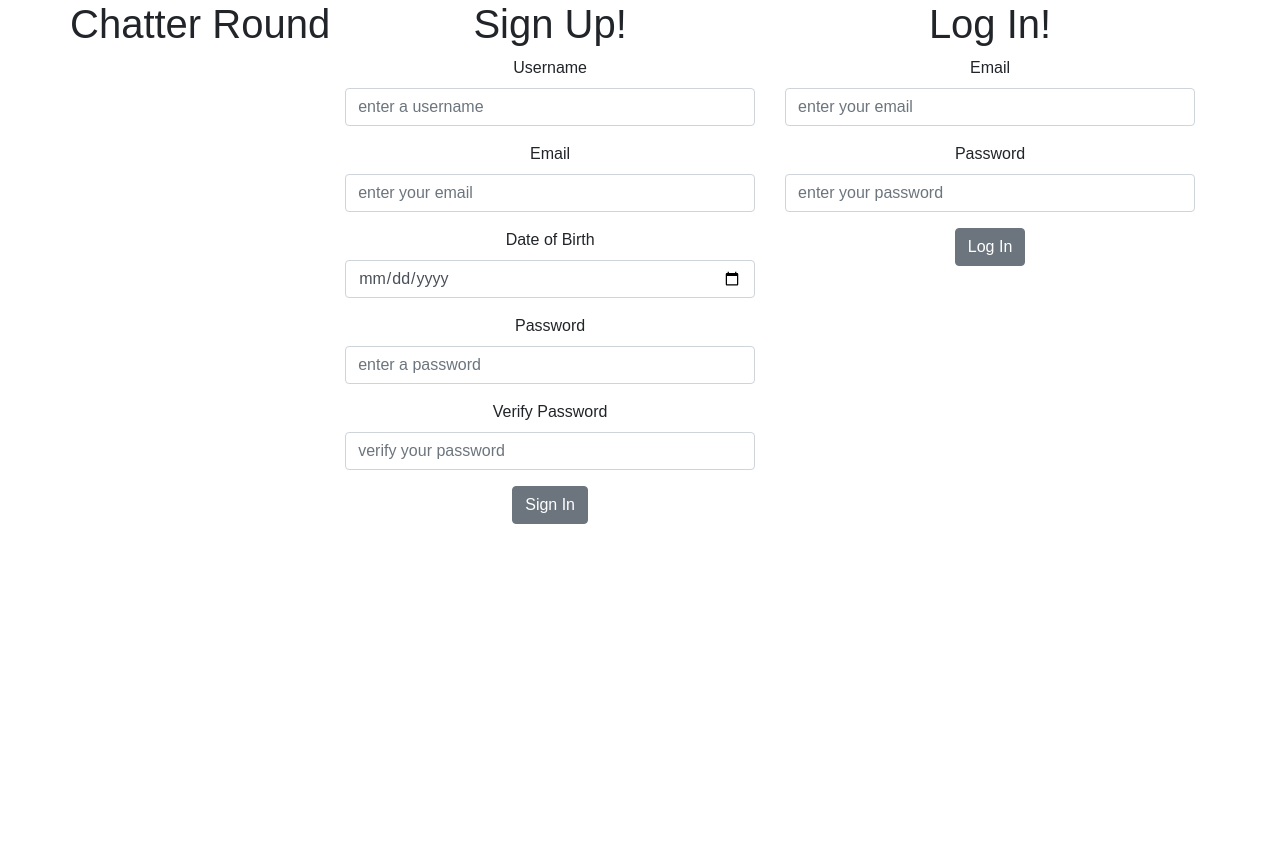
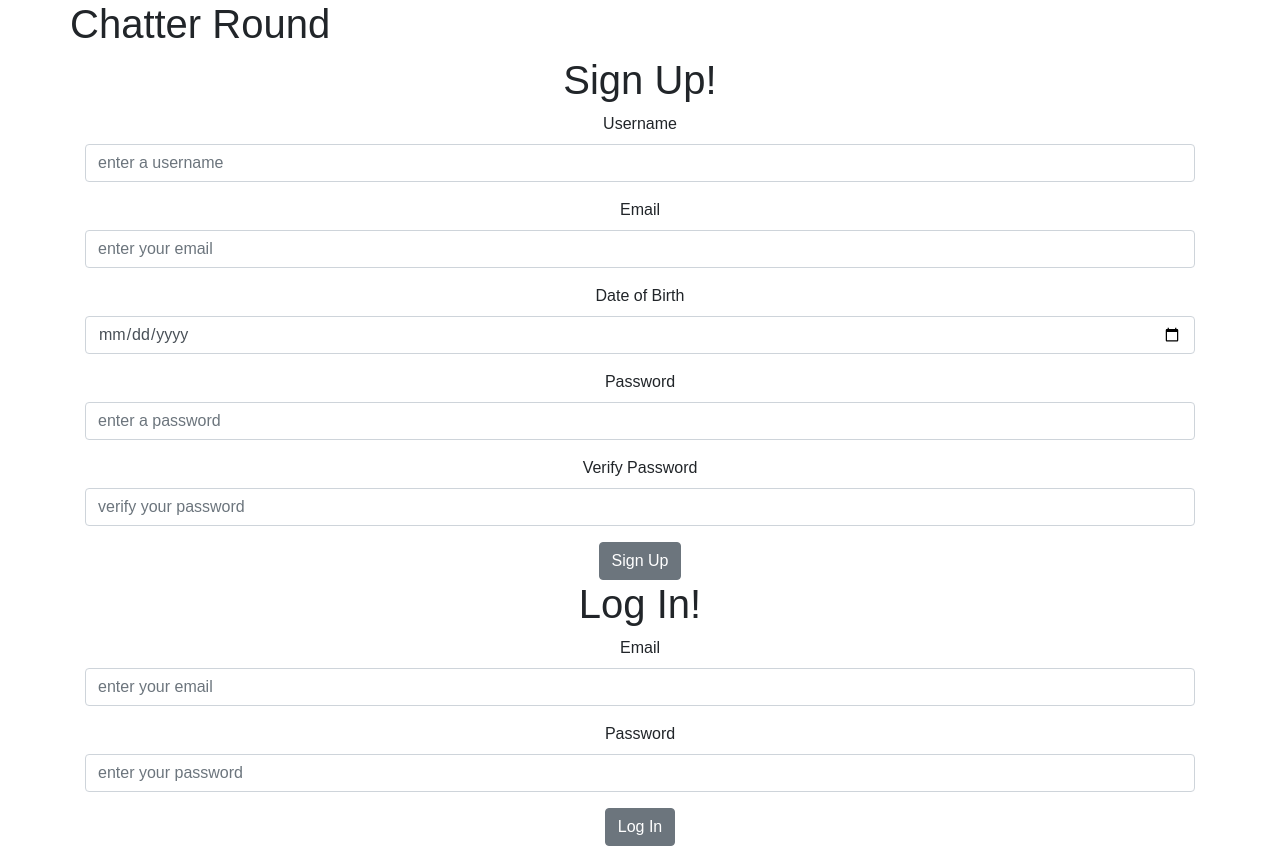
Before and after one commit to k-moffett/chatter-round, a React (Create React App) app: page / in a window 1280 px wide. Before the commit the page ends 800 px from the top, so only its background shows below. Built offline with nearby package versions, Linux system fonts and the light colour scheme.

Commit message:
fixed col and row

```diff
--- a/src/components/LandingPage.js
+++ b/src/components/LandingPage.js
@@ -12,9 +12,9 @@ export default class LandingPage extends Component {
             <Container>
               <Row>
                 <h1>Chatter Round</h1>
+                </Row>
                 <SignUp />
                 <Login />
-              </Row>
             </Container>
         )
     }
--- a/src/components/landingPage/Login.js
+++ b/src/components/landingPage/Login.js
@@ -1,6 +1,6 @@
 import React, { Component } from 'react';
 import { Link } from 'react-router-dom'
-import { Col, Button, Form, FormGroup, Input, Label } from 'reactstrap';
+import { Row, Col, Button, Form, FormGroup, Input, Label } from 'reactstrap';
 
 export default class Login extends Component {
     constructor(props) {
@@ -32,12 +32,14 @@ export default class Login extends Component {
         this.setState({password: event.target.value});
     }
 
-    handleLogin() {
+    handleLogin(e) {
+        e.preventDefault()
         console.log(this.state)
     }
 
     render() {
         return(
+            <Row>
               <Col>
               <h1>Log In!</h1>
                 <Form>
@@ -49,9 +51,10 @@ export default class Login extends Component {
                     <Label for="password">Password</Label>
                     <Input type="text" value={this.state.password} onChange={this.handlePassword} placeholder="enter your password" />
                   </FormGroup>
-                <Button onclick={(e) => {this.handleLogin()}}>Log In</Button>
+                  <Button onclick={(e) => {this.handleLogin(e)}}>Log In</Button>
                 </Form>
               </Col>
+            </Row>
         )
     }
 }
--- a/src/components/landingPage/SignUp.js
+++ b/src/components/landingPage/SignUp.js
@@ -1,6 +1,6 @@
 import React, { Component } from 'react';
 import { Link } from 'react-router-dom'
-import { Col, Button, Form, FormGroup, Input, Label } from 'reactstrap';
+import { Row, Col, Button, Form, FormGroup, Input, Label } from 'reactstrap';
 
 export default class SignUp extends Component {
     constructor(props) {
@@ -45,13 +45,15 @@ export default class SignUp extends Component {
         this.setState({password2: event.target.value});
     }
 
-    handleSignUp() {
+    handleSignUp(e) {
+        e.preventDefault()
         console.log(this.state)
     }
 
 
     render() {
         return(
+            <Row>
               <Col>
               <h1>Sign Up!</h1>
                 <Form>
@@ -75,9 +77,10 @@ export default class SignUp extends Component {
                     <Label for="password2">Verify Password</Label>
                     <Input type="text" value={this.state.password2} onChange={this.handlePassword2} placeholder="verify your password" />
                   </FormGroup>
-                <Button onclick={(e) => {this.handleSignUp()}}>Sign In</Button>
+                  <Button onclick={(e) => {this.handleSignUp(e)}}>Sign Up</Button>
                 </Form>
               </Col>
+            </Row>
         )
     }
 }
```
Also changed, not shown: 7 other files (tests, documents, lock files or other folders). Lines whose indentation alone changed are shown as unchanged.
